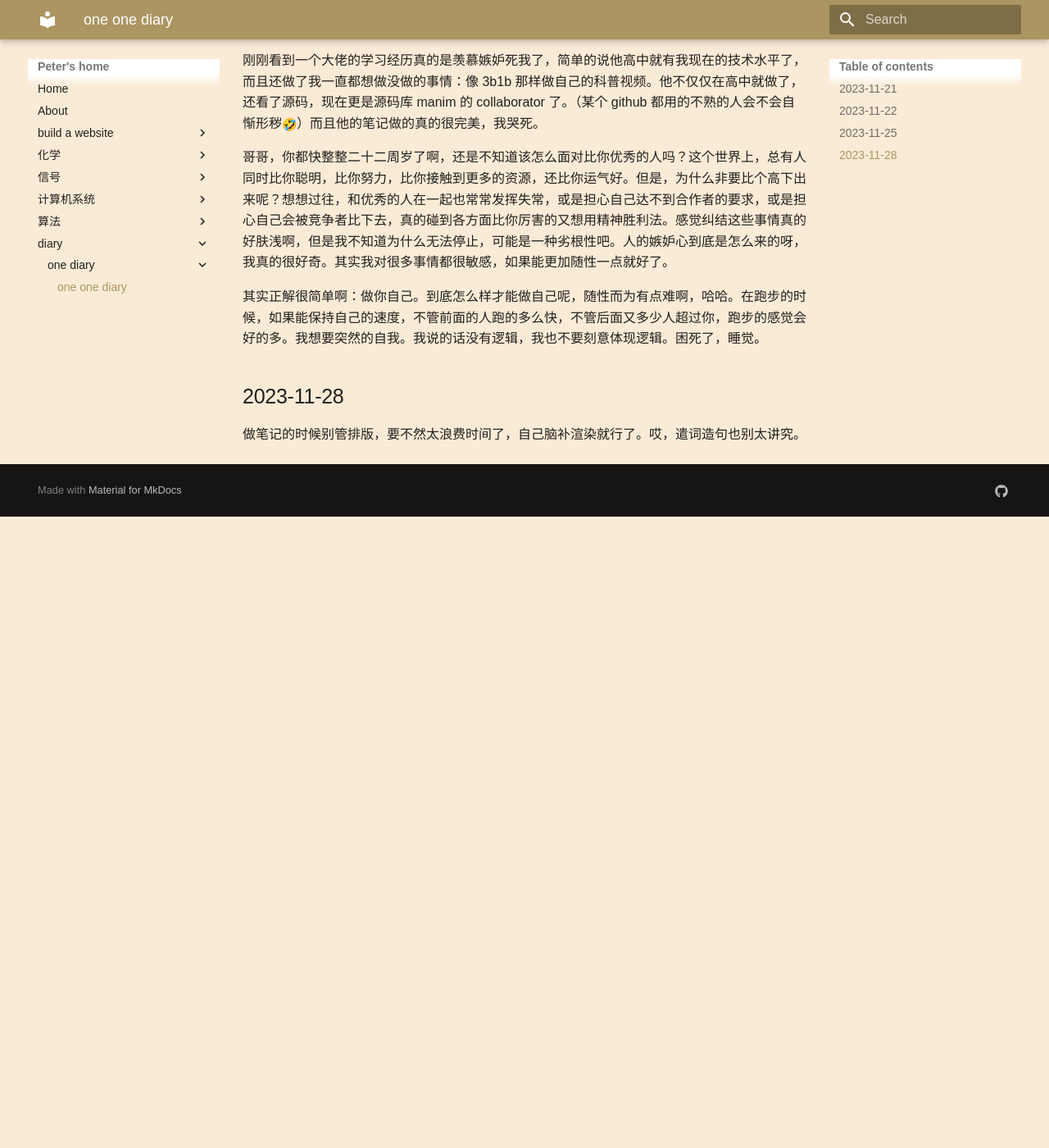
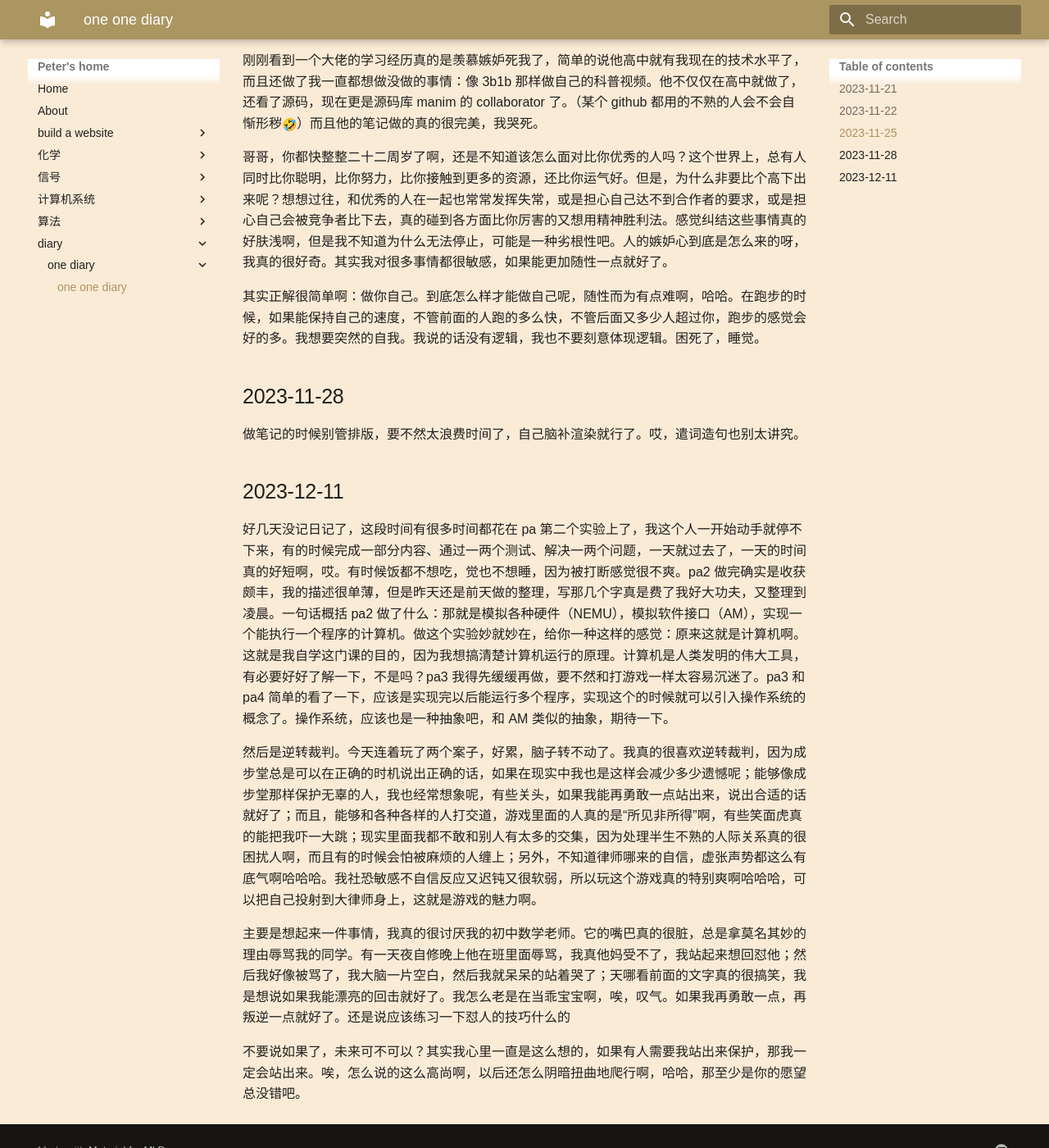
Before and after one commit to peter5723/peter5723.github.io, an MkDocs documentation site: the page built from docs/diary.md, in a window 1280 px wide and 1400 px high, scrolled down 1796 px. Shown: the whole window at 82% size. Built offline with MkDocs 1.6.1 and Material for MkDocs 9.7.7, drawn with Linux system fonts in a browser that asks for light colours; emoji names are drawn with the system emoji font; some web fonts are replaced; a style sheet for code colours, icons or effects is not loaded; before the commit the page ends 2426 px from its top, so only the background shows below that.

Commit message:
add something

```diff
--- a/docs/diary.md
+++ b/docs/diary.md
@@ -49,3 +49,14 @@
 ## 2023-11-28
 
 做笔记的时候别管排版，要不然太浪费时间了，自己脑补渲染就行了。哎，遣词造句也别太讲究。
+
+
+## 2023-12-11
+
+好几天没记日记了，这段时间有很多时间都花在 pa 第二个实验上了，我这个人一开始动手就停不下来，有的时候完成一部分内容、通过一两个测试、解决一两个问题，一天就过去了，一天的时间真的好短啊，哎。有时候饭都不想吃，觉也不想睡，因为被打断感觉很不爽。pa2 做完确实是收获颇丰，我的描述很单薄，但是昨天还是前天做的整理，写那几个字真是费了我好大功夫，又整理到凌晨。一句话概括 pa2 做了什么：那就是模拟各种硬件（NEMU），模拟软件接口（AM），实现一个能执行一个程序的计算机。做这个实验妙就妙在，给你一种这样的感觉：原来这就是计算机啊。这就是我自学这门课的目的，因为我想搞清楚计算机运行的原理。计算机是人类发明的伟大工具，有必要好好了解一下，不是吗？pa3 我得先缓缓再做，要不然和打游戏一样太容易沉迷了。pa3 和 pa4 简单的看了一下，应该是实现完以后能运行多个程序，实现这个的时候就可以引入操作系统的概念了。操作系统，应该也是一种抽象吧，和 AM 类似的抽象，期待一下。
+
+然后是逆转裁判。今天连着玩了两个案子，好累，脑子转不动了。我真的很喜欢逆转裁判，因为成步堂总是可以在正确的时机说出正确的话，如果在现实中我也是这样会减少多少遗憾呢；能够像成步堂那样保护无辜的人，我也经常想象呢，有些关头，如果我能再勇敢一点站出来，说出合适的话就好了；而且，能够和各种各样的人打交道，游戏里面的人真的是“所见非所得”啊，有些笑面虎真的能把我吓一大跳；现实里面我都不敢和别人有太多的交集，因为处理半生不熟的人际关系真的很困扰人啊，而且有的时候会怕被麻烦的人缠上；另外，不知道律师哪来的自信，虚张声势都这么有底气啊哈哈哈。我社恐敏感不自信反应又迟钝又很软弱，所以玩这个游戏真的特别爽啊哈哈哈，可以把自己投射到大律师身上，这就是游戏的魅力啊。
+
+主要是想起来一件事情，我真的很讨厌我的初中数学老师。它的嘴巴真的很脏，总是拿莫名其妙的理由辱骂我的同学。有一天夜自修晚上他在班里面辱骂，我真他妈受不了，我站起来想回怼他；然后我好像被骂了，我大脑一片空白，然后我就呆呆的站着哭了；天哪看前面的文字真的很搞笑，我是想说如果我能漂亮的回击就好了。我怎么老是在当乖宝宝啊，唉，叹气。如果我再勇敢一点，再叛逆一点就好了。还是说应该练习一下怼人的技巧什么的
+
+不要说如果了，未来可不可以？其实我心里一直是这么想的，如果有人需要我站出来保护，那我一定会站出来。唉，怎么说的这么高尚啊，以后还怎么阴暗扭曲地爬行啊，哈哈，那至少是你的愿望总没错吧。
```
Also changed, not shown: docs/ICS/number.md (+1 -1 lines), site/search/search_index.json, site/sitemap.xml, 1 other file.
